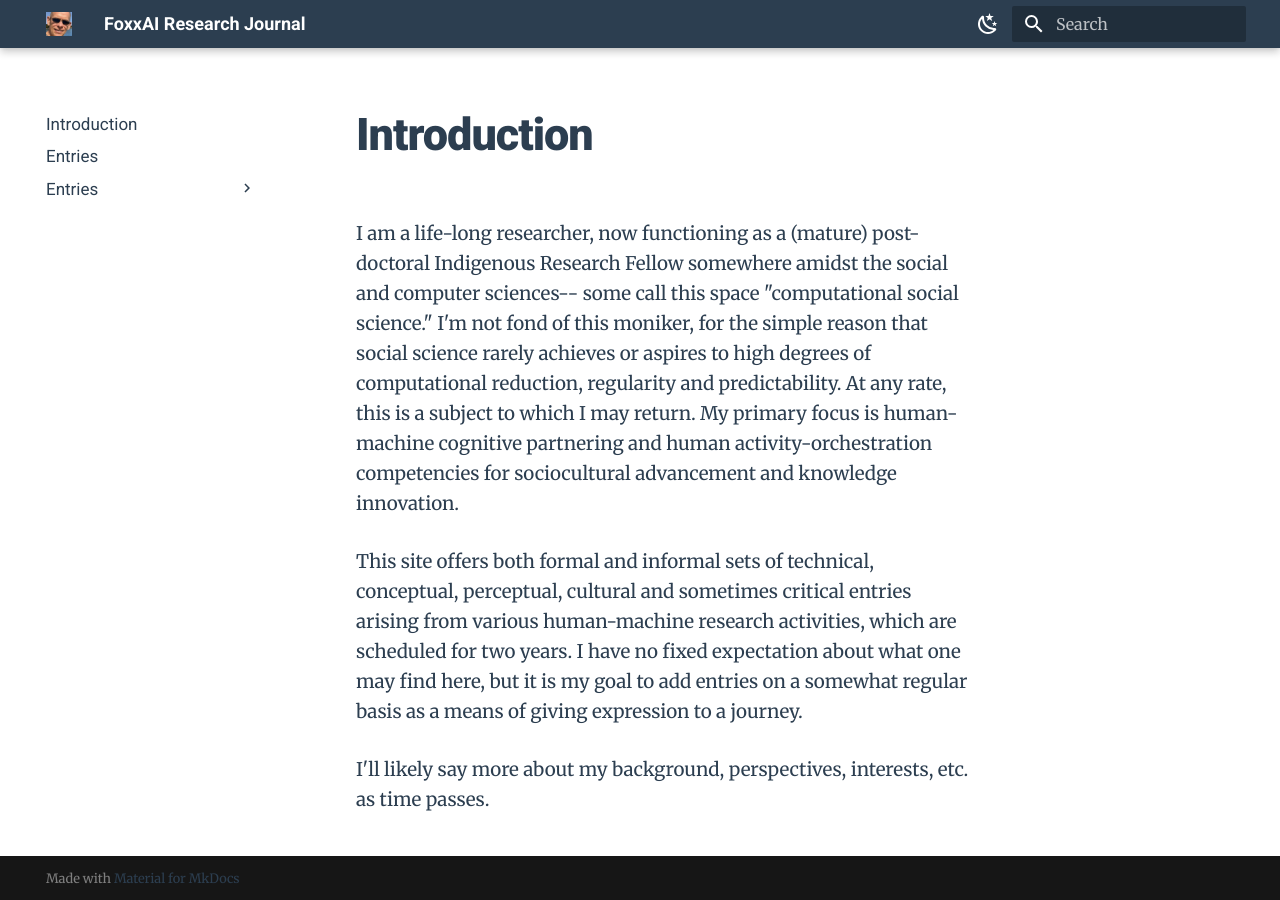
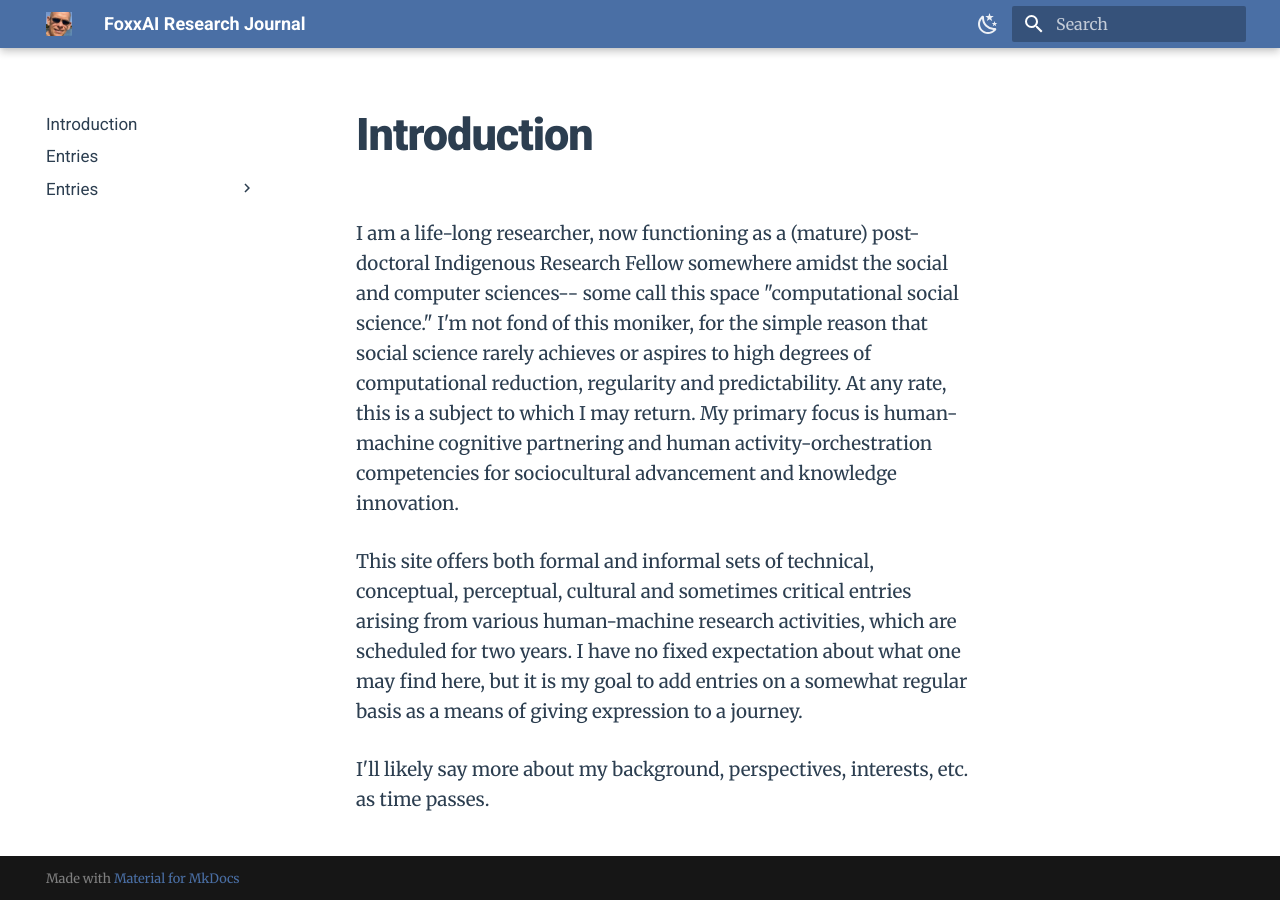
Before and after one commit to Foxxai/foxxai.xyz, an MkDocs documentation site: the page built from docs/index.md, in a window 1280 px wide. Built offline with MkDocs 1.6.1 and Material for MkDocs 9.7.7, drawn with Linux system fonts in a browser that asks for light colours.

Commit message:
Fix header colors and visibility for both modes

```diff
--- a/docs/stylesheets/extra.css
+++ b/docs/stylesheets/extra.css
@@ -79,7 +79,7 @@
 
 /* Light mode */
 [data-md-color-scheme="default"] {
-    --md-primary-fg-color: #2c3e50;
+    --md-primary-fg-color: #4a6fa5;  /* Lighter blue-grey for header */
     --md-default-fg-color: #2c3e50;
     --md-default-fg-color--light: #2c3e50;
     --md-default-bg-color: #ffffff;
@@ -88,20 +88,20 @@
 
 /* Dark mode */
 [data-md-color-scheme="slate"] {
-    --md-primary-fg-color: #2b2b2b;
+    --md-primary-fg-color: #1e2029;  /* Dark background for header */
     --md-default-fg-color: #ffffff;
     --md-default-fg-color--light: #ffffff;
-    --md-default-bg-color: #2b2b2b;
+    --md-default-bg-color: #1e2029;
     --md-typeset-color: #ffffff;
 }
 
-/* Ensure header is visible in both modes */
+/* Header base styles */
 .md-header {
     background-color: var(--md-primary-fg-color) !important;
 }
 
 /* Light mode header elements */
-[data-md-color-scheme="default"] .md-header {
+[data-md-color-scheme="default"] .md-header__title {
     color: #ffffff !important;
 }
 
@@ -109,12 +109,16 @@
     color: #ffffff !important;
 }
 
-[data-md-color-scheme="default"] .md-header__title {
+[data-md-color-scheme="default"] .md-header .md-search__input {
+    color: #ffffff !important;
+}
+
+[data-md-color-scheme="default"] .md-search__icon {
     color: #ffffff !important;
 }
 
 /* Dark mode header elements */
-[data-md-color-scheme="slate"] .md-header {
+[data-md-color-scheme="slate"] .md-header__title {
     color: #ffffff !important;
 }
 
@@ -122,8 +126,22 @@
     color: #ffffff !important;
 }
 
-[data-md-color-scheme="slate"] .md-header__title {
+[data-md-color-scheme="slate"] .md-header .md-search__input {
     color: #ffffff !important;
+}
+
+[data-md-color-scheme="slate"] .md-search__icon {
+    color: #ffffff !important;
+}
+
+/* Ensure toggle button is clearly visible */
+.md-header__button.md-icon {
+    color: #ffffff !important;
+    opacity: 0.9 !important;
+}
+
+.md-header__button.md-icon:hover {
+    opacity: 1 !important;
 }
 
 /* Navigation visibility */
--- a/mkdocs.yml
+++ b/mkdocs.yml
@@ -11,15 +11,11 @@ theme:
   palette:
     - media: "(prefers-color-scheme: light)"
       scheme: default
-      primary: indigo
-      accent: indigo
       toggle:
         icon: material/weather-night
         name: Switch to dark mode
     - media: "(prefers-color-scheme: dark)"
       scheme: slate
-      primary: blue
-      accent: blue
       toggle:
         icon: material/weather-sunny
         name: Switch to light mode
```
